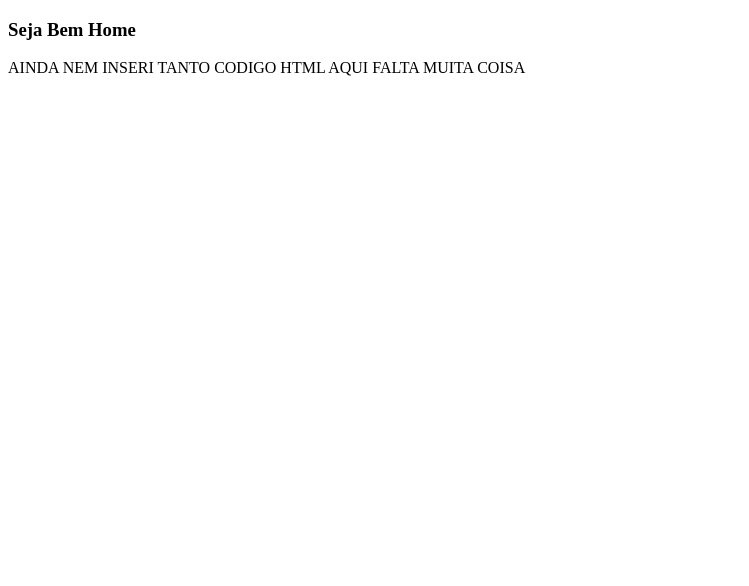
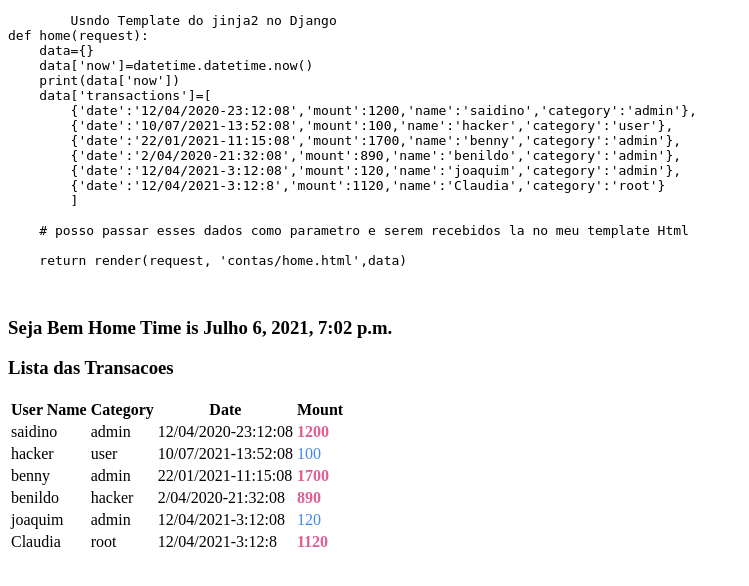
Before and after one commit to saidino84/projecto_web_cpds_demo, a Django app: page /home/ in a window 1280 px wide. Shown: the top 586 px of the page, without its empty margins (0-749 px from the left). Run offline with Django 3.2, Linux system fonts and the light colour scheme.

Commit message:
aprimorando alinguagem de  templates / criando o view de listagem das transations

```diff
--- a/contas/templates/contas/home.html
+++ b/contas/templates/contas/home.html
@@ -7,8 +7,59 @@
     <title>CONTAS HOME</title>
 </head>
 <body>
-    <h3>Seja Bem Home </h3>
+    <pre>
+        Usndo Template do jinja2 no Django
+def home(request):
+    data={}
+    data['now']=datetime.datetime.now()
+    print(data['now'])
+    data['transactions']=[
+        {'date':'12/04/2020-23:12:08','mount':1200,'name':'saidino','category':'admin'},
+        {'date':'10/07/2021-13:52:08','mount':100,'name':'hacker','category':'user'},
+        {'date':'22/01/2021-11:15:08','mount':1700,'name':'benny','category':'admin'},
+        {'date':'2/04/2020-21:32:08','mount':890,'name':'benildo','category':'admin'},
+        {'date':'12/04/2021-3:12:08','mount':120,'name':'joaquim','category':'admin'},
+        {'date':'12/04/2021-3:12:8','mount':1120,'name':'Claudia','category':'root'}
+        ]
 
-    AINDA NEM INSERI TANTO CODIGO HTML AQUI FALTA MUITA COISA
+    # posso passar esses dados como parametro e serem recebidos la no meu template Html
+
+    return render(request, 'contas/home.html',data)
+
+    </pre>
+    <h3>Seja Bem Home Time is {{now}} </h3>
+
+    <h3>Lista das Transacoes</h3>
+    <table>
+        <tr>
+            <th>User Name</th>
+            <th>Category</th>
+            <th colspan="4">Date</th>
+            <th>Mount</th>
+
+        </tr>
+            {%for trans in transactions%}
+            <tr>
+                <td>{{trans.name}}</td>
+                <td>{{trans.category}}</td>
+                <td  colspan="4">{{trans.date}}</td>
+                <td>
+                    {% if trans.mount > 120 %}
+                    <span class="red bold">{{trans.mount}}</span>
+                    {%else%}
+                    <span class="good">{{trans.mount}}</span>
+                    {%endif%}
+                </td>
+            </tr>
+            {%endfor %}
+    </table>
+
+    <style>
+        .red{color:rgb(223, 95, 148);}
+        .bold{size:12px; font-weight:bold}
+        .good{color:rgb(64, 138, 235);font-weight:lighter}
+
+
+    </style>
 </body>
 </html>
--- a/contas/views.py
+++ b/contas/views.py
@@ -3,17 +3,31 @@
 # Create your views here.
 from django.http import HttpResponse
 import datetime
-
+from .models import Transacao
 #:TODO [DEPRECATED]
 # def home(request):
 #     now=datetime.datetime.now()
 #     html = f'<html><body> The time is {now}</body></html>'
 #     return HttpResponse(html)
-
-
 # usando TEMPLATES
 def home(request):
-    now=datetime.datetime.now()
+    data={}
+    data['now']=datetime.datetime.now()
+    print(data['now'])
+    data['transactions']=[
+        {'date':'12/04/2020-23:12:08','mount':1200,'name':'saidino','category':'admin'},
+        {'date':'10/07/2021-13:52:08','mount':100,'name':'hacker','category':'user'},
+        {'date':'22/01/2021-11:15:08','mount':1700,'name':'benny','category':'admin'},
+        {'date':'2/04/2020-21:32:08','mount':890,'name':'benildo','category':'hacker'},
+        {'date':'12/04/2021-3:12:08','mount':120,'name':'joaquim','category':'admin'}
+        ,{'date':'12/04/2021-3:12:8','mount':1120,'name':'Claudia','category':'root'}
+        ]
+    # posso passar esses dados como parametro e serem recebidos la no meu template Html
 
+    return render(request, 'contas/home.html',data)
 
-    return render(request, 'contas/home.html')
+def transations_list(request):
+    data={}
+    data['transations']=Transacao.objects.all() #objects.filter/objects...
+
+    return render(request, 'contas/transations_list.html')
--- a/controle_gastos/urls.py
+++ b/controle_gastos/urls.py
@@ -18,13 +18,14 @@
 
 
 # importando o meu view home
-from contas.views import home
+from contas.views import home,transations_list
 
 admin.site.site_header='Administração - Associação Provincial para Desenvolvimento Sustentável  de Cabo Delgado'
 admin.site.site_title='Administração Da Associação Provincial para Desenvolvimento Sustentável  de Cabo Delgado'
 admin.site.index_title='Seja Bem-Vindo Da Associação Provincial para Desenvolvimento Sustentável  de Cabo Delgado'
 urlpatterns = [
     path('admin/', admin.site.urls),
+    path('',transations_list),
     path('home/', home)
 ]
 
```
Also changed, not shown: contas/templates/contas/base.html (+20 -1 lines), contas/templates/contas/hobe.html (added, +12 -0 lines), contas/templates/contas/transations_list.html (added, +19 -0 lines), db.sqlite3.
